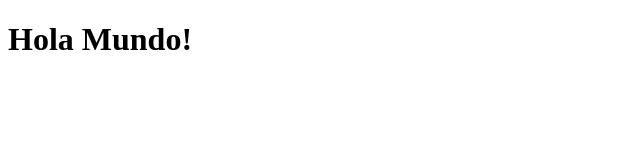
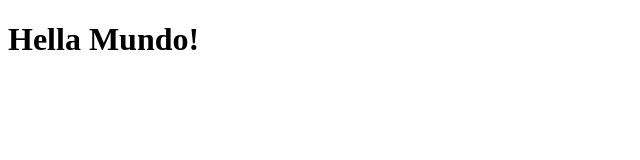
Before and after one commit to Franclas/RepositorioA1, a plain HTML site: page Directorio Visual/index.html in a window 1280 px wide. Shown: the whole page, without its empty margins (0-640 px from the left). Drawn offline with Linux system fonts and the light colour scheme.

```diff
--- a/Directorio Visual/index.html
+++ b/Directorio Visual/index.html
@@ -4,6 +4,6 @@
 
     </head>
     <body>
-        <h1>Hola Mundo!</h1>
+        <h1>Hella Mundo!</h1>
     </body>
 </html>
```
